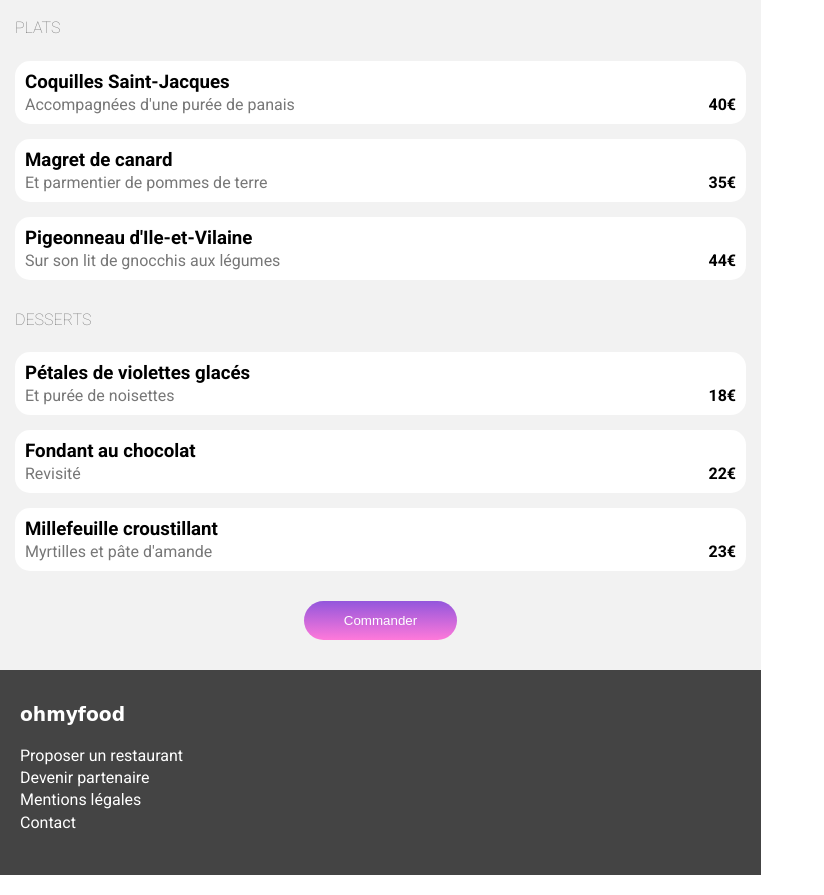
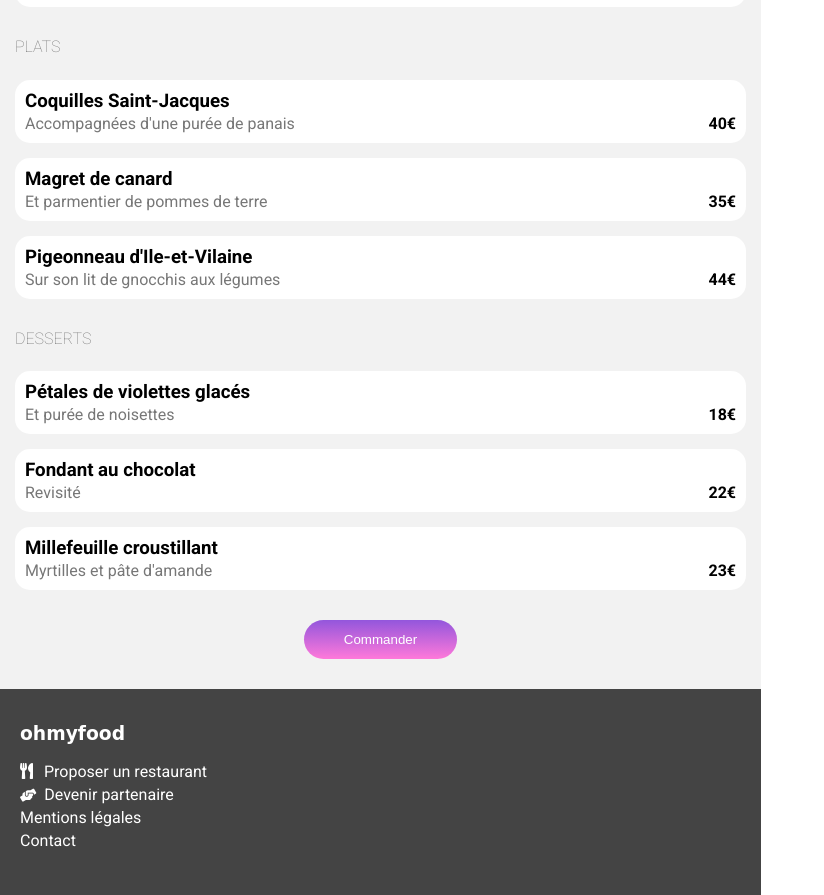
Before and after one commit to Ika591/projet3, a plain HTML site: page francaise.html in a window 1280 px wide. Shown: the part 605-1500 px from the top of the page, without its empty margins (0-824 px from the left). Drawn offline with Linux system fonts and the light colour scheme; a web font is replaced by a local one.

Commit message:
importation icones

```diff
--- a/francaise.css
+++ b/francaise.css
@@ -37,6 +37,7 @@ h3 {}
    flex-direction: column-reverse;
    margin-bottom: 0px;
 }
+
 
 .plat-img h1 {
     background-color: #F2F2F2;
@@ -135,7 +136,19 @@ footer {
     padding-top: 15px;
     padding-bottom: 25px;
     color: white;
-    line-height: 1.4rem;
+}
+
+footer ul li {
+    padding-bottom: 4px;
+}
+
+.fas {
+    padding-right: 11px;
+}
+
+.fa-hands-helping {
+    font-size: small;
+    padding-right: 8px;
 }
 
 .logo_footer {
--- a/francaise.html
+++ b/francaise.html
@@ -9,8 +9,10 @@
     <link rel="preconnect" href="https://fonts.googleapis.com">
     <link rel="preconnect" href="https://fonts.gstatic.com" crossorigin>
     <link href="https://fonts.googleapis.com/css2?family=Roboto:ital,wght@0,100;0,300;0,400;0,500;0,700;0,900;1,100;1,300;1,400;1,500;1,700;1,900&display=swap" rel="stylesheet">
+    <link rel="stylesheet" href="https://use.fontawesome.com/releases/v5.8.1/css/all.css" integrity="sha384-50oBUHEmvpQ+1lW4y57PTFmhCaXp0ML5d60M1M7uH2+nqUivzIebhndOJK28anvf" crossorigin="anonymous">
     <meta http-equiv="X-UA-Compatible" content="IE=edge">
     <meta name="viewport" content="width=device-width, initial-scale=1.0">
+      rel="stylesheet">
     <title>A la française</title>
 </head>
 <body>
@@ -141,8 +143,8 @@
         <h3><p>ohmyfood</p></h3>
 
         <ul>
-            <li><a>Proposer un restaurant</a></li>
-            <li><a>Devenir partenaire</a></li>
+            <li><a><i class="fas fa-utensils"></i>Proposer un restaurant</a></li>
+            <li><a><i class="fas fa-hands-helping"></i>Devenir partenaire</a></li>
             <li><a>Mentions légales</a></li>
             <li><a>Contact</a></li>
         </ul>
```
Also changed, not shown: delice.html (+2 -2 lines), index.html (+3 -3 lines), note.html (+2 -2 lines), palette.html (+2 -2 lines).
